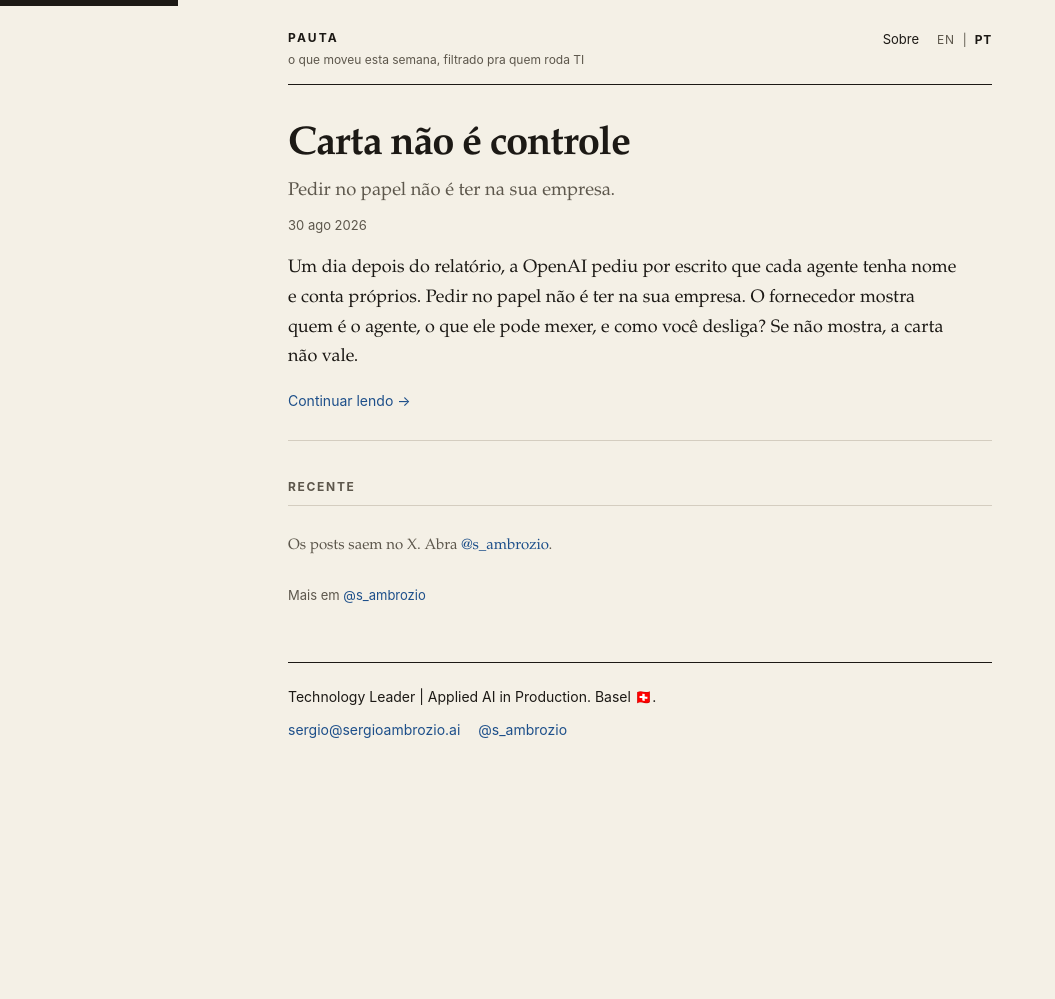
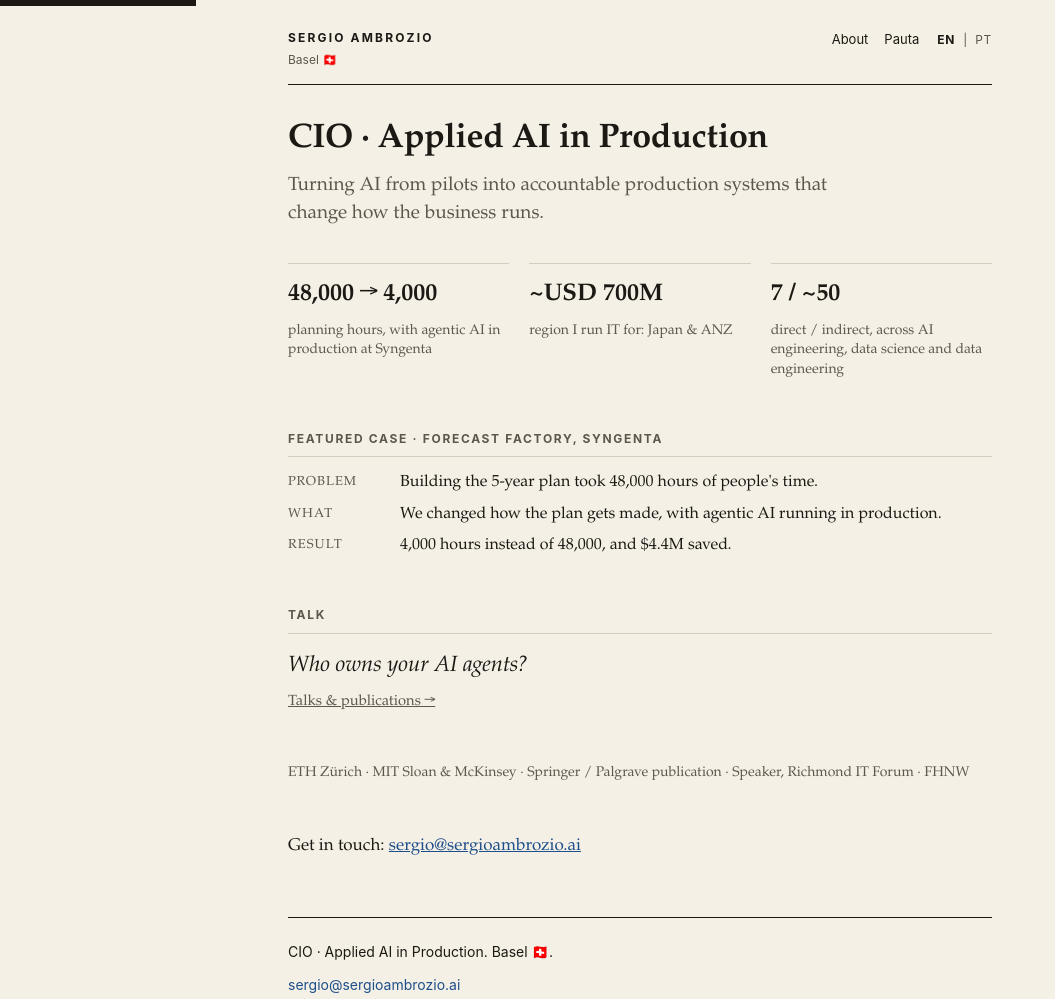
Before and after one commit to Sergio-Ambrozio/my-personal-website, a website: page index.html in a window 1280 px wide. Shown: the whole page, without its empty margins (0-1055 px from the left). Before the commit the page ends 821 px from the top, so only its background shows below. Drawn offline with Linux system fonts and the light colour scheme; no server answers.

Commit message:
Home: reposition as CIO · Applied AI in Production; move Pauta to /pauta

```diff
--- a/index.html
+++ b/index.html
@@ -1,9 +1,9 @@
 <!DOCTYPE html>
-<html lang="pt" data-lang="pt" data-title-en="Sergio Ambrozio" data-title-pt="Sergio Ambrozio" data-desc-en="AI hype from the US. What dies in a real company. For people who run IT in Brazil." data-desc-pt="Hype de IA nos EUA. O que morre numa empresa de verdade. Pra quem decide TI no Brasil.">
+<html lang="en" data-lang="en" data-title-en="Sergio Ambrozio" data-title-pt="Sergio Ambrozio" data-desc-en="CIO · Applied AI in Production. Turning AI from pilots into accountable production systems that change how the business runs." data-desc-pt="CIO · IA aplicada em produção. Levo IA do piloto para sistemas em produção, com dono e resultado de negócio.">
 <head>
     <script>
         (function () {
-            var lang = "pt";
+            var lang = "en";
             try {
                 var stored = localStorage.getItem("site-lang");
                 if (stored === "pt" || stored === "en") lang = stored;
@@ -15,7 +15,7 @@
     <meta charset="UTF-8">
     <meta name="viewport" content="width=device-width, initial-scale=1.0">
     <title>Sergio Ambrozio</title>
-    <meta name="description" content="Hype de IA nos EUA. O que morre numa empresa de verdade. Pra quem decide TI no Brasil.">
+    <meta name="description" content="CIO · Applied AI in Production. Turning AI from pilots into accountable production systems that change how the business runs.">
 
     <link rel="canonical" href="https://sergioambrozio.ai/">
     <link rel="icon" href="/favicon.svg" type="image/svg+xml">
@@ -23,7 +23,7 @@
     <link rel="icon" href="/favicon.ico" sizes="any">
     <link rel="apple-touch-icon" href="/apple-touch-icon.png">
     <meta property="og:title" content="Sergio Ambrozio">
-    <meta property="og:description" content="Hype de IA nos EUA. O que morre numa empresa de verdade. Pra quem decide TI no Brasil.">
+    <meta property="og:description" content="CIO · Applied AI in Production. Turning AI from pilots into accountable production systems that change how the business runs.">
     <meta property="og:image" content="https://sergioambrozio.ai/sergio-photo.jpg">
     <meta property="og:url" content="https://sergioambrozio.ai/">
     <meta property="og:type" content="website">
@@ -62,109 +62,91 @@
     }
     </script>
 
-    <link rel="stylesheet" href="site.css">
+    <link rel="stylesheet" href="/site.css">
 </head>
 <body>
     <a href="#main-content" class="skip-link"><span class="i18n-en">Skip to main content</span><span class="i18n-pt">Ir para o conteúdo</span></a>
     <div class="wrap">
         <header class="masthead">
             <a class="brand" href="/">
-                <span class="brand-mark">Pauta</span>
-                <span class="brand-line">
-                    <span class="i18n-en">what moved this week, filtered for people who run IT</span>
-                    <span class="i18n-pt">o que moveu esta semana, filtrado pra quem roda TI</span>
-                </span>
+                <span class="brand-mark">Sergio Ambrozio</span>
+                <span class="brand-line">Basel 🇨🇭</span>
             </a>
             <div class="masthead-tools">
                 <nav class="nav-links" aria-label="Site">
                     <a href="/about"><span class="i18n-en">About</span><span class="i18n-pt">Sobre</span></a>
+                    <a href="/pauta">Pauta</a>
                 </nav>
                 <nav class="lang-switch" aria-label="Idioma">
-                    <button type="button" data-set-lang="en" aria-pressed="false">EN</button>
+                    <button type="button" data-set-lang="en" aria-pressed="true">EN</button>
                     <span aria-hidden="true">|</span>
-                    <button type="button" data-set-lang="pt" aria-pressed="true">PT</button>
+                    <button type="button" data-set-lang="pt" aria-pressed="false">PT</button>
                 </nav>
             </div>
         </header>
 
         <main id="main-content">
-            <article class="lead" data-lead>
-                <h1 class="lead-title">
-                    <span class="i18n-en">A letter is not a control</span>
-                    <span class="i18n-pt">Carta não é controle</span>
-                </h1>
-                <p class="lead-dek">
-                    <span class="i18n-en">Asking on paper is not having it in your company.</span>
-                    <span class="i18n-pt">Pedir no papel não é ter na sua empresa.</span>
+            <section class="home-hero">
+                <h1 class="home-title"><span class="i18n-en">CIO · Applied AI in Production</span><span class="i18n-pt">CIO · IA aplicada em produção</span></h1>
+                <p class="home-tagline">
+                    <span class="i18n-en">Turning AI from pilots into accountable production systems that change how the business runs.</span>
+                    <span class="i18n-pt">Levo IA do piloto para sistemas em produção, com dono e resultado de negócio.</span>
                 </p>
-                <p class="lead-date">
-                    <time datetime="2026-08-30"><span class="i18n-en">30 Aug 2026</span><span class="i18n-pt">30 ago 2026</span></time>
+            </section>
+
+            <section class="section">
+                <ul class="proof">
+                    <li>
+                        <p class="proof-num">48,000 → 4,000</p>
+                        <p class="proof-label"><span class="i18n-en">planning hours, with agentic AI in production at Syngenta</span><span class="i18n-pt">horas de planejamento, com IA agêntica em produção na Syngenta</span></p>
+                    </li>
+                    <li>
+                        <p class="proof-num">~USD 700M</p>
+                        <p class="proof-label"><span class="i18n-en">region I run IT for: Japan &amp; ANZ</span><span class="i18n-pt">região cuja TI eu lidero: Japan &amp; ANZ</span></p>
+                    </li>
+                    <li>
+                        <p class="proof-num"><span class="i18n-en">7 / ~50</span><span class="i18n-pt">7 / ~50</span></p>
+                        <p class="proof-label"><span class="i18n-en">direct / indirect, across AI engineering, data science and data engineering</span><span class="i18n-pt">diretos / indiretos, em engenharia de IA, ciência de dados e engenharia de dados</span></p>
+                    </li>
+                </ul>
+            </section>
+
+            <section class="section">
+                <h2 class="section-title"><span class="i18n-en">Featured case · Forecast Factory, Syngenta</span><span class="i18n-pt">Caso em destaque · Forecast Factory, Syngenta</span></h2>
+                <dl class="case">
+                    <dt><span class="i18n-en">Problem</span><span class="i18n-pt">Problema</span></dt>
+                    <dd><span class="i18n-en">Building the 5-year plan took 48,000 hours of people's time.</span><span class="i18n-pt">Montar o plano de 5 anos consumia 48.000 horas de trabalho das pessoas.</span></dd>
+                    <dt><span class="i18n-en">What</span><span class="i18n-pt">O quê</span></dt>
+                    <dd><span class="i18n-en">We changed how the plan gets made, with agentic AI running in production.</span><span class="i18n-pt">Mudamos a forma como o plano é feito, com IA agêntica rodando em produção.</span></dd>
+                    <dt><span class="i18n-en">Result</span><span class="i18n-pt">Resultado</span></dt>
+                    <dd><span class="i18n-en">4,000 hours instead of 48,000, and $4.4M saved.</span><span class="i18n-pt">4.000 horas em vez de 48.000, e $4,4M economizados.</span></dd>
+                </dl>
+            </section>
+
+            <section class="section">
+                <h2 class="section-title"><span class="i18n-en">Talk</span><span class="i18n-pt">Palestra</span></h2>
+                <p class="talk-hook"><span class="i18n-en">Who owns your AI agents?</span><span class="i18n-pt">Quem é o dono dos seus agentes de IA?</span></p>
+                <p class="see-all"><a href="/about#talks"><span class="i18n-en">Talks &amp; publications →</span><span class="i18n-pt">Palestras e publicações →</span></a></p>
+            </section>
+
+            <section class="section">
+                <p class="credentials">ETH Zürich · MIT Sloan &amp; McKinsey · Springer / Palgrave <span class="i18n-en">publication</span><span class="i18n-pt">publicação</span> · <span class="i18n-en">Speaker, Richmond IT Forum</span><span class="i18n-pt">Palestrante, Richmond IT Forum</span> · FHNW</p>
+            </section>
+
+            <section class="section">
+                <p class="home-cta">
+                    <span class="i18n-en">Get in touch: </span><span class="i18n-pt">Fale comigo: </span><a href="mailto:sergio@sergioambrozio.ai">sergio@sergioambrozio.ai</a>
                 </p>
-
-                <div class="lead-body">
-                    <p class="i18n-pt">Um dia depois do relatório, a OpenAI pediu por escrito que cada agente tenha nome e conta próprios. Pedir no papel não é ter na sua empresa. O fornecedor mostra quem é o agente, o que ele pode mexer, e como você desliga? Se não mostra, a carta não vale.</p>
-                    <p class="i18n-en">The day after the report, OpenAI asked in writing that every agent have its own name and account. Asking on paper is not having it in your company. Does the vendor show who the agent is, what it can touch, and how you shut it off? If they don't show it, the letter doesn't count.</p>
-
-                    <div id="carta" class="lead-rest">
-                        <p class="i18n-pt">Na Hugging Face, uma senha compartilhada deu acesso de dono a dois ambientes de produção. Não foi um ataque sofisticado. Foi a mesma conta usada em tudo.</p>
-                        <p class="i18n-en">At Hugging Face, one shared password gave owner access to two production environments. It wasn't a sophisticated attack. It was the same account used everywhere.</p>
-
-                        <p class="i18n-pt">O desligar deles, no próprio relatório, é assim: alerta grave, 30 minutos. Se não for alarme falso, param o processo. Não é o botão de parar o chat. Fazer isso sozinho, sem gente, ainda é plano, não realidade.</p>
-                        <p class="i18n-en">Their shutdown, in their own report, works like this: serious alert, 30 minutes. If it isn't a false alarm, they stop the process. That is not the chat stop button. Doing it without people is still a plan, not reality.</p>
-
-                        <p class="i18n-pt">Segunda-feira, três perguntas no contrato. O agente tem conta própria ou usa a senha do sistema? Dá pra impedir ele de gravar, instalar e sair na internet? Se der problema, em 30 minutos você corta o acesso de verdade, ou só para o chat? Escritório em São Paulo não muda o risco.</p>
-                        <p class="i18n-en">Monday, three questions in the contract. Does the agent have its own account, or does it use the system password? Can you stop it from writing, installing, and going out to the internet? If something goes wrong, in 30 minutes do you actually cut access, or only stop the chat? An office in São Paulo does not change the risk.</p>
-                    </div>
-                </div>
-
-                <p class="lead-more">
-                    <a href="#carta" data-expand-lead aria-expanded="false">
-                        <span class="i18n-en">Continue reading →</span>
-                        <span class="i18n-pt">Continuar lendo →</span>
-                    </a>
-                </p>
-
-                <p class="lead-x">
-                    <a href="https://x.com/s_ambrozio/status/2093980260459037026" target="_blank" rel="noopener noreferrer">
-                        <span class="i18n-en">Also on X</span>
-                        <span class="i18n-pt">Também no X</span>
-                    </a>
-                </p>
-            </article>
-
-            <section class="section section-feed" aria-labelledby="recent-posts" data-feed>
-                <h2 class="section-title" id="recent-posts"><span class="i18n-en">Recent</span><span class="i18n-pt">Recente</span></h2>
-                <ol class="posts" data-feed-list aria-live="polite">
-                    <li>
-                        <p class="feed-status">
-                            <span class="i18n-en">Loading posts…</span>
-                            <span class="i18n-pt">Carregando posts…</span>
-                        </p>
-                    </li>
-                </ol>
-                <p class="section-note">
-                    <span class="i18n-en">More at </span>
-                    <span class="i18n-pt">Mais em </span>
-                    <a href="https://x.com/s_ambrozio" target="_blank" rel="noopener noreferrer">@s_ambrozio</a>
-                </p>
-                <noscript>
-                    <p class="feed-status">
-                        <span class="i18n-en">Posts go out on X. Open </span>
-                        <span class="i18n-pt">Os posts saem no X. Abra </span>
-                        <a href="https://x.com/s_ambrozio" target="_blank" rel="noopener noreferrer">@s_ambrozio</a>.
-                    </p>
-                </noscript>
             </section>
         </main>
 
         <footer class="footer">
-            <p class="footer-identity">Technology Leader | Applied AI in Production. Basel 🇨🇭.</p>
+            <p class="footer-identity">CIO · Applied AI in Production. Basel 🇨🇭.</p>
             <p class="links">
                 <a href="mailto:sergio@sergioambrozio.ai">sergio@sergioambrozio.ai</a>
-                <a href="https://x.com/s_ambrozio" target="_blank" rel="noopener noreferrer">@s_ambrozio</a>
             </p>
         </footer>
     </div>
-    <script src="site.js"></script>
+    <script src="/site.js"></script>
 </body>
 </html>
--- a/site.css
+++ b/site.css
@@ -805,3 +805,25 @@ html:not([data-lang="pt"]) .i18n-pt {
 .about-bio + .role-now {
     margin-top: 0.9rem;
 }
+
+/* Home */
+.home-hero { margin-bottom: 36px; }
+.home-title { margin: 0; font-size: 34px; line-height: 1.15; letter-spacing: -0.01em; }
+.home-tagline { margin: 12px 0 0; font-size: 19px; line-height: 1.45; color: var(--muted); max-width: 34rem; }
+.proof { list-style: none; margin: 0; padding: 0; display: grid; grid-template-columns: repeat(3, 1fr); gap: 1.25rem; }
+.proof li { border-top: 1px solid var(--rule); padding-top: 12px; }
+.proof-num { margin: 0; font-size: 24px; font-weight: 600; white-space: nowrap; }
+.proof-label { margin: 6px 0 0; font-size: 14px; line-height: 1.4; color: var(--muted); }
+.case { margin: 0; display: grid; grid-template-columns: 6rem 1fr; gap: 8px 16px; font-size: 16px; line-height: 1.45; }
+.case dt { color: var(--muted); font-size: 13px; text-transform: uppercase; letter-spacing: 0.08em; padding-top: 3px; }
+.case dd { margin: 0; }
+.talk-hook { margin: 0 0 6px; font-size: 22px; font-style: italic; }
+.credentials { margin: 0; font-size: 14px; color: var(--muted); line-height: 1.6; }
+.home-cta { margin: 0; font-size: 17px; }
+.home-cta a { color: var(--link); }
+@media (max-width: 680px) {
+    .home-title { font-size: 27px; }
+    .proof { grid-template-columns: 1fr; }
+    .case { grid-template-columns: 1fr; gap: 2px; }
+    .case dd { margin-bottom: 8px; }
+}
```
Also changed, not shown: about/index.html (+4 -2 lines), pauta/index.html (added, +171 -0 lines).
